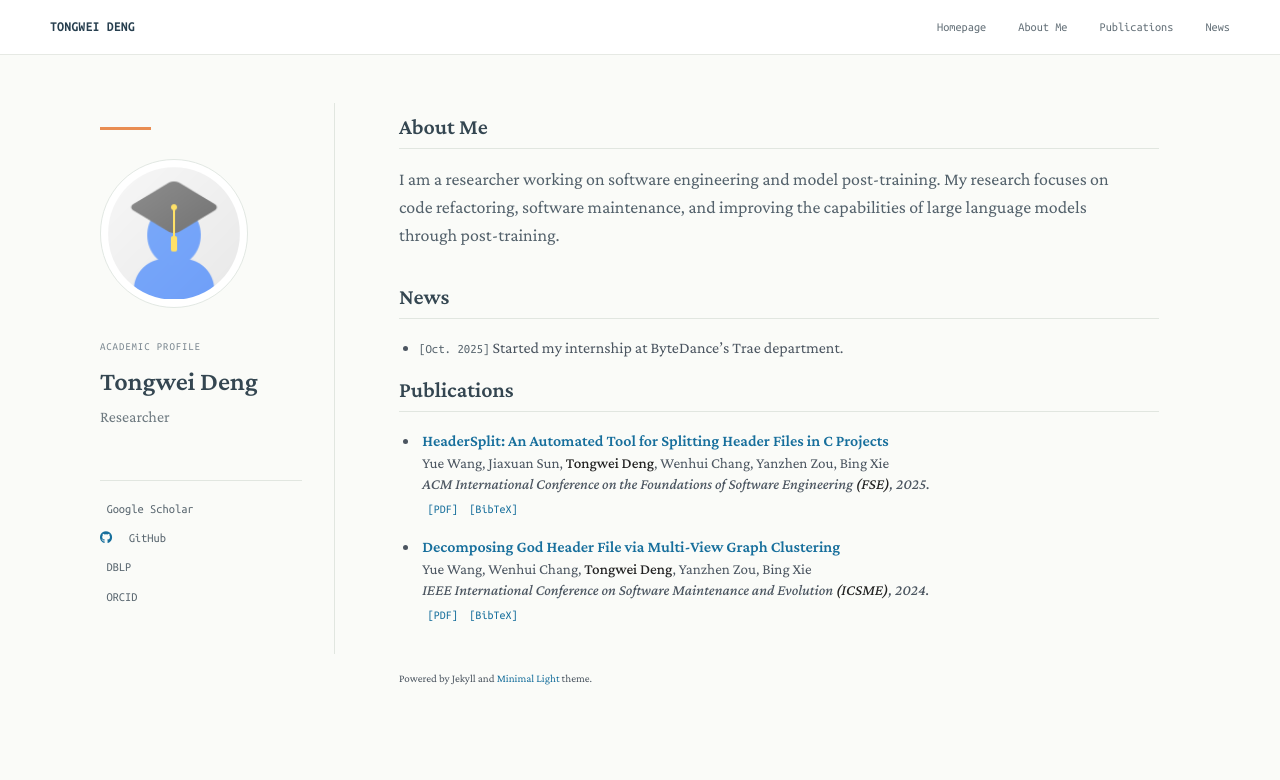
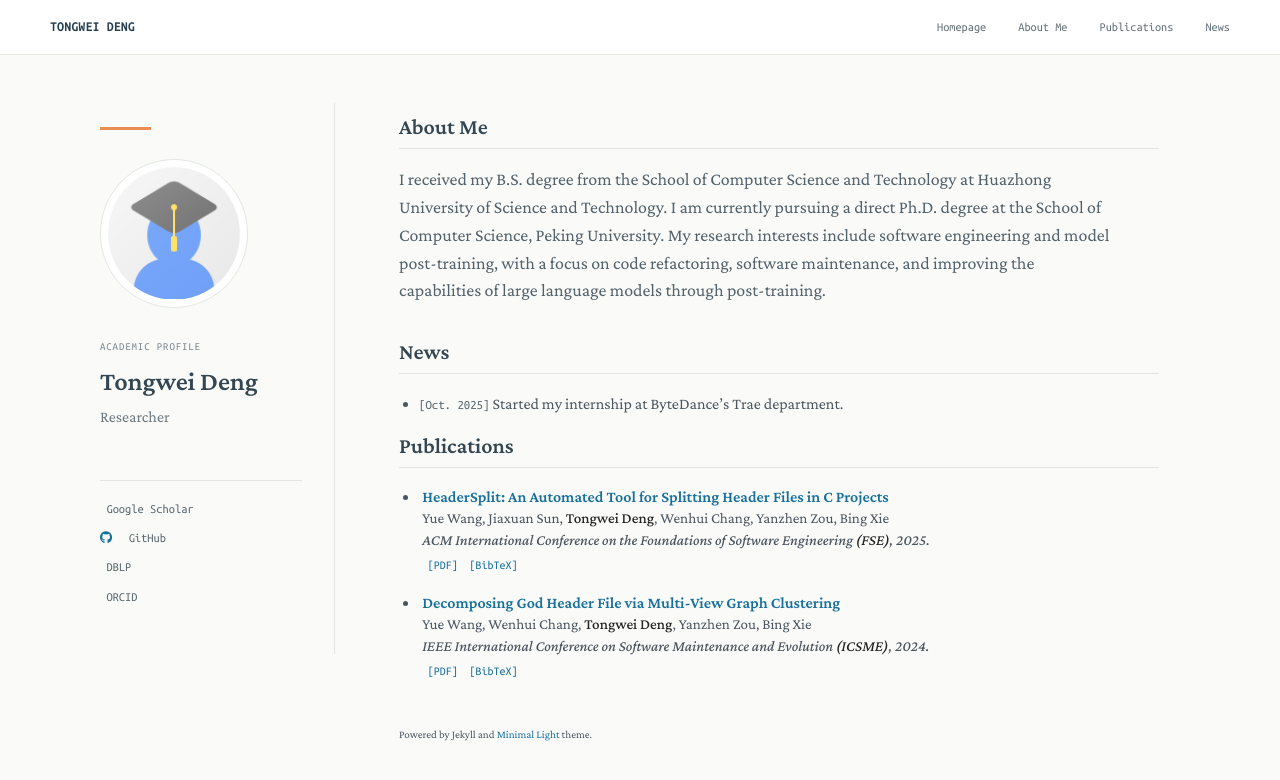
Before and after one commit to 6643789wsx/6643789wsx.github.io, a Jekyll site: the page built from index.md, in a window 1280 px wide. Shown: the top 780 px of the page. Built offline with Jekyll 4.4.1, drawn with Linux system fonts in a browser that asks for light colours; a style sheet for code colours, icons or effects is not loaded; our own code applies the rules of GitHub Pages for plain Markdown files.

Commit message:
Add education background to biography

```diff
--- a/index.md
+++ b/index.md
@@ -4,7 +4,7 @@ layout: homepage
 
 ## About Me
 
-I am a researcher working on software engineering and model post-training. My research focuses on code refactoring, software maintenance, and improving the capabilities of large language models through post-training.
+I received my B.S. degree from the School of Computer Science and Technology at Huazhong University of Science and Technology. I am currently pursuing a direct Ph.D. degree at the School of Computer Science, Peking University. My research interests include software engineering and model post-training, with a focus on code refactoring, software maintenance, and improving the capabilities of large language models through post-training.
 
 ## News
 
```
